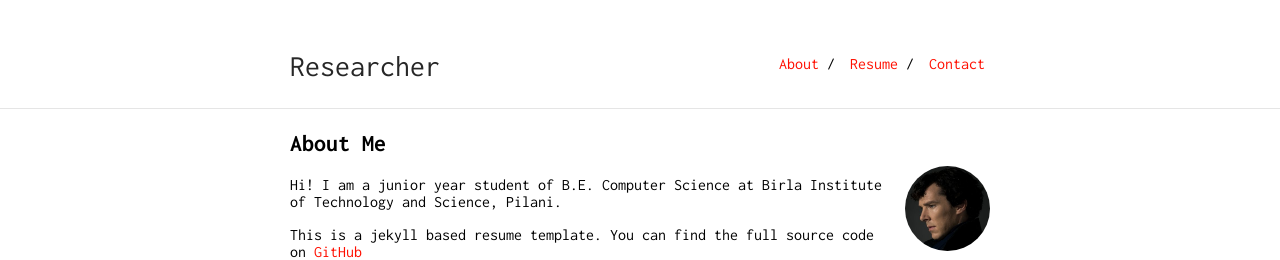
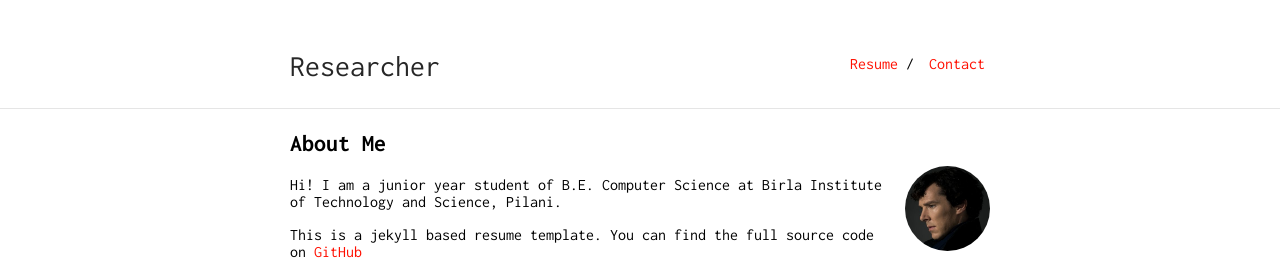
Before and after one commit to a1inani/a1inani.github.io, a Jekyll site: the page built from index.md, in a window 1280 px wide. Shown: the top 260 px of the page. Built offline with Jekyll 4.4.1, drawn with Linux system fonts in a browser that asks for light colours; our own code applies the rules of GitHub Pages for plain Markdown files.

Commit message:
Remove About link

```diff
--- a/_config.yml
+++ b/_config.yml
@@ -1,6 +1,6 @@
 title: Researcher
 url: "https://a1inani.github.io/"
-baseurl: "/index"
+baseurl: "/"
 
 markdown: kramdown
 #ins_logo: "./bits-logo.png"
@@ -16,8 +16,6 @@ sass:
     sass_dir: _sass
 
 nav:
- - name: "About"
-   link: "/researcher/"
  - name: "Resume"
    link: "resume.pdf"
  - name: "Contact"
```
